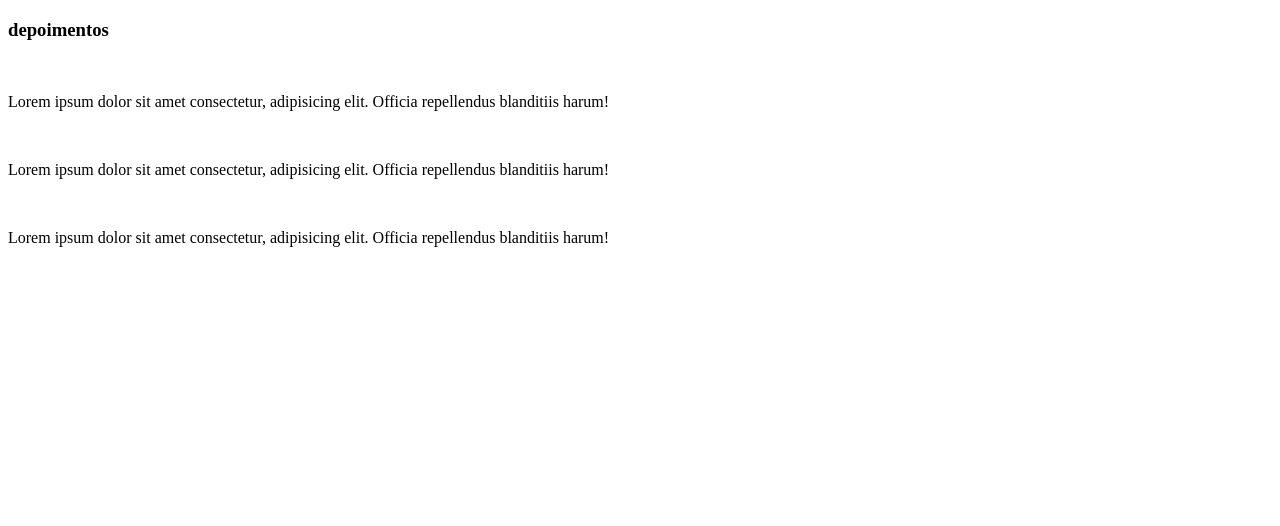
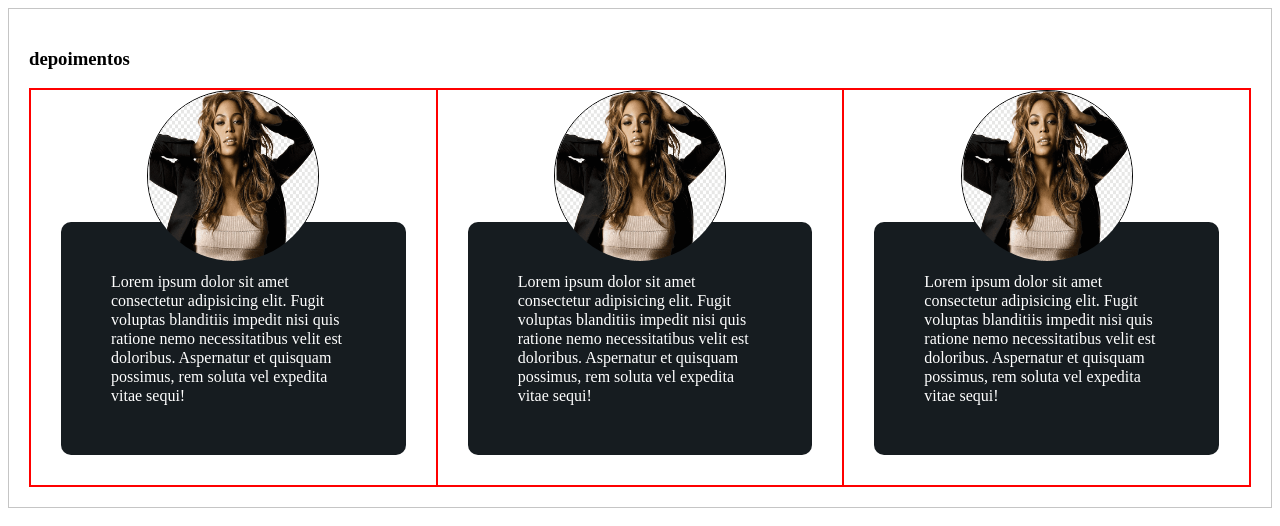
Before and after one commit to thaisdsandim/MyJam-front, a React (Vite) app: page /depoimentos in a window 1280 px wide. Shown: the top 526 px of the page. Built offline with nearby package versions, Linux system fonts and the light colour scheme.

Commit message:
atualizaçao

```diff
--- a/src/components/footerDepoimento/Depoimentos.tsx
+++ /dev/null
@@ -1,38 +0,0 @@
-import styled from "styled-components";
-
-const Depoimentos = () => {
-  return (
-    <div className="container">
-      <h3>depoimentos</h3>
-
-      <div className="row">
-
-        <div className="col">
-          <img src="" className="image"/>
-          <p>
-            Lorem ipsum dolor sit amet consectetur, adipisicing elit. Officia
-            repellendus blanditiis harum!
-          </p>
-        </div>
-
-        <div className="col">
-          <img src="" className="image"/>
-          <p>
-            Lorem ipsum dolor sit amet consectetur, adipisicing elit. Officia
-            repellendus blanditiis harum!
-          </p>
-        </div>
-
-        <div className="col">
-          <img src="" className="image"/>
-          <p>
-            Lorem ipsum dolor sit amet consectetur, adipisicing elit. Officia
-            repellendus blanditiis harum!
-          </p>
-        </div>
-      </div>
-    </div>
-  );
-};
-
-export default Depoimentos;
--- /dev/null
+++ b/src/components/footerDepoimentos/Depoimento.style.ts
@@ -0,0 +1,52 @@
+import styled from "styled-components";
+
+export const Container = styled.div`
+  max-width: 100%;
+  border: 1px solid rgba(197, 197, 197, 1);
+  min-height: 135px;
+  flex-wrap: wrap;
+  display: flex;
+  justify-content: space-between;
+  align-items: center;
+  padding: 20px;
+
+  .Titulo {
+    display: flex;
+
+    justify-content: center;
+    align-items: center;
+  }
+
+  .Row {
+    display: flex;
+    border: 1px solid red;
+  }
+
+  .Col {
+    display: block;
+    border: 1px solid red;
+  }
+
+  p {
+    background: #161C20;
+border-radius: 10px;
+    padding: 50px;
+    margin: 30px;
+    color: #ffffff;
+    font-weight: 400;
+    font-size: 16px;
+    line-height: 19px;
+  }
+`;
+
+export const LogoImg = styled.img`
+  width: 170px;
+  height: 170px;
+  border-radius: 50%;
+  overflow: hidden;
+  border: 1px solid black;
+  display: block;
+  margin-left: auto;
+  margin-right: auto;
+  margin-bottom: -70px;
+`;
--- /dev/null
+++ b/src/components/footerDepoimentos/Depoimentos.tsx
@@ -0,0 +1,45 @@
+import { Container, LogoImg } from "./Depoimento.style";
+import Icon from "./Beyonce_01.png";
+
+const Depoimentos = () => {
+  return (
+    <Container>
+      <div className="Titulo">
+        <h3>depoimentos</h3>
+      </div>
+      <div className="Row">
+        <div className="Col">
+          <LogoImg src={Icon} className="FotoUser" />
+          <p>
+            Lorem ipsum dolor sit amet consectetur adipisicing elit. Fugit
+            voluptas blanditiis impedit nisi quis ratione nemo necessitatibus
+            velit est doloribus. Aspernatur et quisquam possimus, rem soluta vel
+            expedita vitae sequi!
+          </p>
+        </div>
+
+        <div className="Col">
+          <LogoImg src={Icon} className="FotoUser" />
+          <p>
+            Lorem ipsum dolor sit amet consectetur adipisicing elit. Fugit
+            voluptas blanditiis impedit nisi quis ratione nemo necessitatibus
+            velit est doloribus. Aspernatur et quisquam possimus, rem soluta vel
+            expedita vitae sequi!
+          </p>
+        </div>
+
+        <div className="Col">
+          <LogoImg src={Icon} className="FotoUser" />
+          <p>
+            Lorem ipsum dolor sit amet consectetur adipisicing elit. Fugit
+            voluptas blanditiis impedit nisi quis ratione nemo necessitatibus
+            velit est doloribus. Aspernatur et quisquam possimus, rem soluta vel
+            expedita vitae sequi!
+          </p>
+        </div>
+      </div>
+    </Container>
+  );
+};
+
+export default Depoimentos;
--- a/src/routes/index.tsx
+++ b/src/routes/index.tsx
@@ -1,5 +1,5 @@
 import { createBrowserRouter } from "react-router-dom";
-import Depoimentos from "../components/footerDepoimento/Depoimentos";
+import Depoimentos from "../components/footerDepoimentos/Depoimentos";
 
 const router = createBrowserRouter([
     {
```
Also changed, not shown: src/components/footerDepoimentos/Beyonce_01.png (added).
